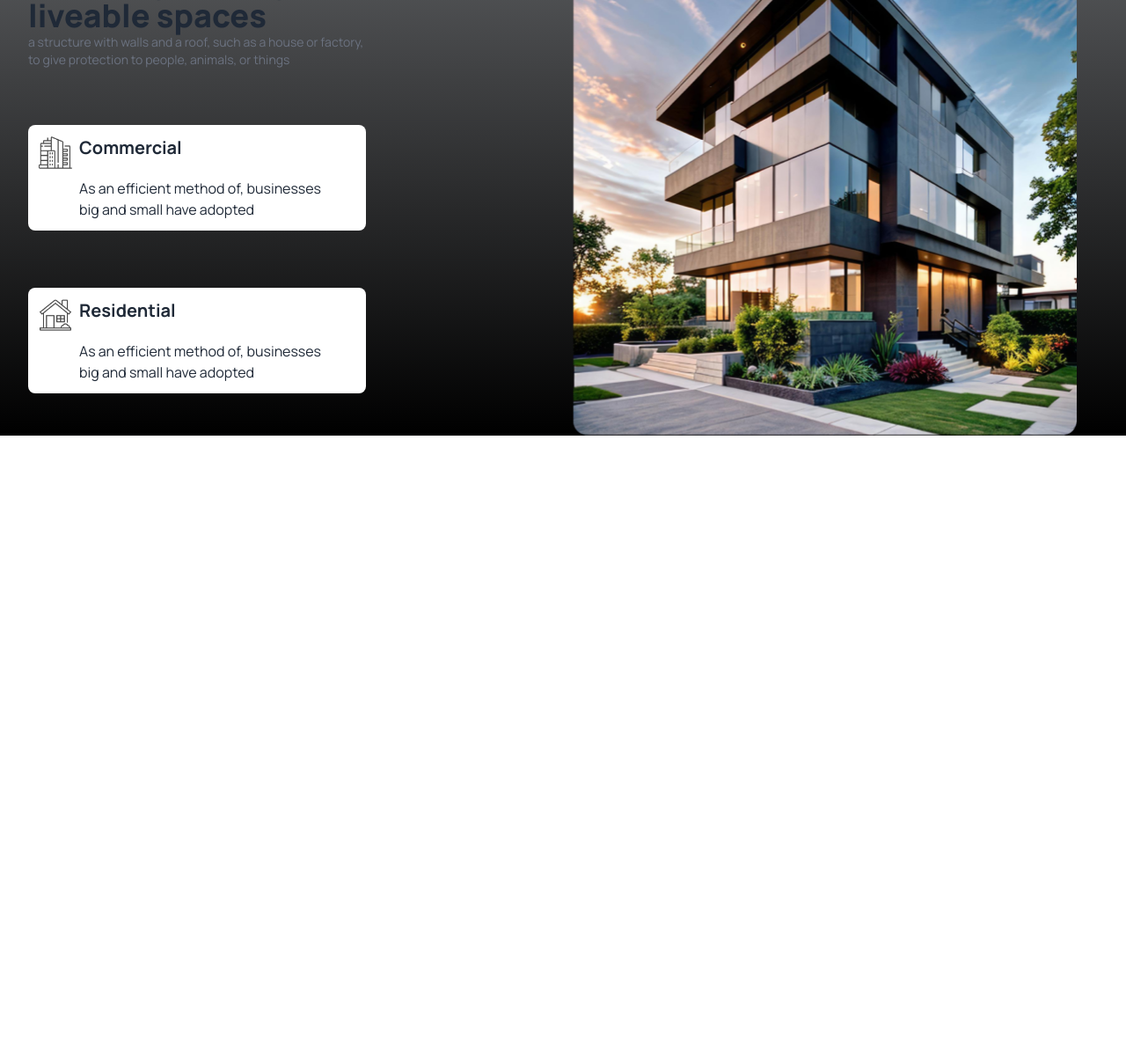
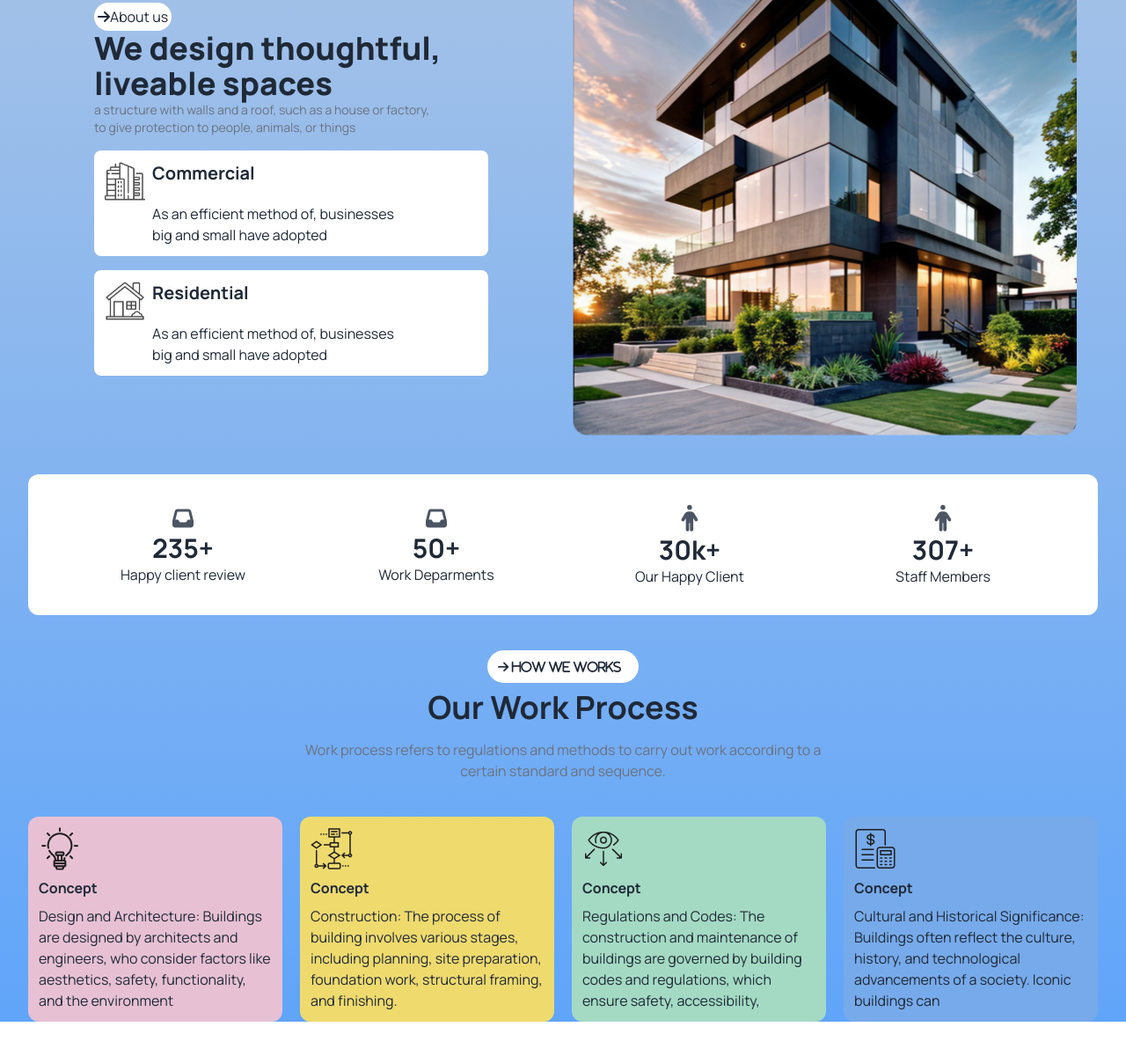
Before and after one commit to toroniadhikary/assignment-no-3, a plain HTML site: page index.html in a window 1280 px wide. Shown: the part 852-2052 px from the top of the page at 88% size. Before the commit the page ends 1347 px from the top, so only its background shows below. Drawn offline with nearby package versions, Linux system fonts and the light colour scheme.

Commit message:
our work process section complete

```diff
--- a/index.html
+++ b/index.html
@@ -29,6 +29,10 @@
         extend: {
           colors: {
             green: '#ABEF5F',
+            'card-1':'#E7C1D3',
+            'card-2': '#EFDA6E',
+            'card-3': '#A4DAC3',
+            'card-4': '#77AAEA'
 
 
           }
@@ -38,7 +42,7 @@
   </script>
 
 </head>
-<body class="manrope-font bg-gradient-to-b from-gray-300 to-black ">
+<body class="manrope-font bg-gradient-to-b from-gray-300 to-blue-400 ">
     <!-- header section -->
         <section class="">
             <header class="max-w-screen-2xl mx-auto  px-8 flex justify-between  lg:px-1">
@@ -92,16 +96,18 @@
       <main >
         <!-- about us -->
             <section>
+              <img class="absolute ml-40 max-sm:invisible" src="image/Vector.png" alt="">
               <div class=" max-w-screen-2xl mx-auto  px-8 grid gap- grid-cols-2 max-sm:grid-cols-1 gap-5">
                 <!-- about us text section -->
-                <div class="grid gap-4">
-                  <div class="max-sm:w-screen">
-                    <h3><i class="fa-solid fa-arrow-right"></i>About us </h3>
+                <div class="grid gap-4 max-sm:  place-content-center">
+                  <div class="max-w-md ">
+                    <div class="max-sm:grid place-content-center ">
+                      <h3 class="bg-white w-max rounded-3xl p-1 "><i class="fa-solid fa-arrow-right"></i>About us </h3></div>
                     <h1 class="text-4xl font-extrabold">We design thoughtful, <br> liveable spaces</h1>
                     <p class="text-sm text-gray-500">a structure with walls and a roof, such as a house or factory, <br> to give protection to people, animals, or things</p>
                   </div>
                   <!-- commercial section -->
-                  <div class="grid max-sm:w-screen bg-white max-w-sm  h-max rounded-lg p-3 grid-cols-8 gap-x-2 ">
+                  <div class="grid max-sm:w-screen bg-white max-w-md  h-max rounded-lg p-3 grid-cols-8 gap-x-2 ">
                     <!-- commercial image -->
                     <div class="">
                       <img src="image/commercial.png" alt="">
@@ -113,7 +119,7 @@
                      </div>
 
                   </div>
-                  <div class="grid  bg-white max-w-sm h-max rounded-lg p-3 grid-cols-8 gap-x-2 ">
+                  <div class="grid  bg-white max-w-md h-max rounded-lg p-3 grid-cols-8 gap-x-2 ">
                     <!-- commercial image -->
                     <div class="">
                       <img src="image/residential.png" alt="">
@@ -132,6 +138,76 @@
                 </div>
               </div>
             </section>
+            <!-- customer section -->
+             <section class="max-w-screen-2xl mx-auto mt-11 px-8">
+              <div class="grid lg:grid-cols-4 place-content-center place-items-center bg-white p-8 rounded-xl max-sm:gap-10">
+                  <div class="text-center">
+                    <i class="fa-solid fa-inbox text-2xl text-gray-600"></i>
+                    <h2 class="font-bold text-3xl">235+</h2>
+                    <p>Happy client review</p>
+                  </div>
+                  <div class="text-center">
+                    <i class="fa-solid fa-inbox text-2xl text-gray-600"></i>
+                    <h2 class="font-bold text-3xl">50+</h2>
+                    <p>Work Deparments</p>
+                  </div>
+                  <div class="text-center">
+                    <i class="fa-solid fa-person text-3xl text-gray-600"></i>
+                    <h2 class="font-bold text-3xl">30k+</h2>
+                    <p>Our Happy Client</p>
+                  </div>
+                  <div class="text-center">
+                    <i class="fa-solid fa-person text-3xl text-gray-600"></i>
+                    <h2 class="font-bold text-3xl">307+</h2>
+                    <p>Staff Members</p>
+                  </div>
+              </div>
+             </section>
+             <!-- work process section -->
+              <section class="max-w-screen-2xl mx-auto px-8 mt-10">
+                <div class="grid ">
+                  <!-- simle text area -->
+                   <div class=" grid place-content-center text-center mb-10 ">
+                    <div class=" grid place-content-center mb-2">
+                      <button class="bg-white text-sm  rounded-full p-2">
+                        <i class="fa-solid fa-arrow-right mr-2 p-1  h-5 rounded-full "> How we works</i></button>
+                    </div >
+                    <h1 class="text-4xl font-bold mb-4">Our Work Process</h1>
+                    <p class="text-gray-500"> Work process refers to regulations and methods to carry out work according to a <br> certain standard and sequence.</p>
+                   </div>
+                   <!-- card text area -->
+                    <div class="grid lg:grid-cols-4 gap-5 place-content-center ">
+                      <!-- card 1 -->
+                       <div class="bg-card-1 p-3  rounded-xl  ">
+                        <img src="image/concept.png" alt="">
+                        <h1 class="font-bold my-2">Concept</h1>
+                        <p class="text-gray-800">Design and Architecture: Buildings are designed by architects and engineers, who consider factors like aesthetics, safety, functionality, and the environment</p>
+                       </div>
+                       <!-- card-2 -->
+                       <div class="bg-card-2 p-3 max-w-xl rounded-xl ">
+                        <img src="image/flow-chart.png" alt="">
+                        <h1 class="font-bold my-2">Concept</h1>
+                        <p class="text-gray-800">Construction: The process of building involves various stages, including planning, site preparation, foundation work, structural framing, and finishing.</p>
+                       </div>
+                       <!-- card-3 -->
+                       <div class="bg-card-3 p-3 max-w-xl rounded-xl ">
+                        <img src="image/vision.png" alt="">
+                        <h1 class="font-bold my-2">Concept</h1>
+                        <p class="text-gray-800">Regulations and Codes: The construction and maintenance of buildings are governed by building codes and regulations, which ensure safety, accessibility,</p>
+                       </div>
+                       <!-- card-4 -->
+                       <div class="bg-card-4 p-3 max-w-xl rounded-xl ">
+                        <img src="image/budget-planning.png" alt="">
+                        <h1 class="font-bold my-2">Concept</h1>
+                        <p class="text-gray-800">Cultural and Historical Significance: Buildings often reflect the culture, history, and technological advancements of a society. Iconic buildings can </p>
+                       </div>
+                    </div>
+                </div>
+              </section>
+              <!-- portfolio section -->
+               <section class="max-w-screen-2xl mx-auto px-8 mt-10" >
+
+               </section>
       </main>
       <!-- footer setion -->
        <footer>
```
